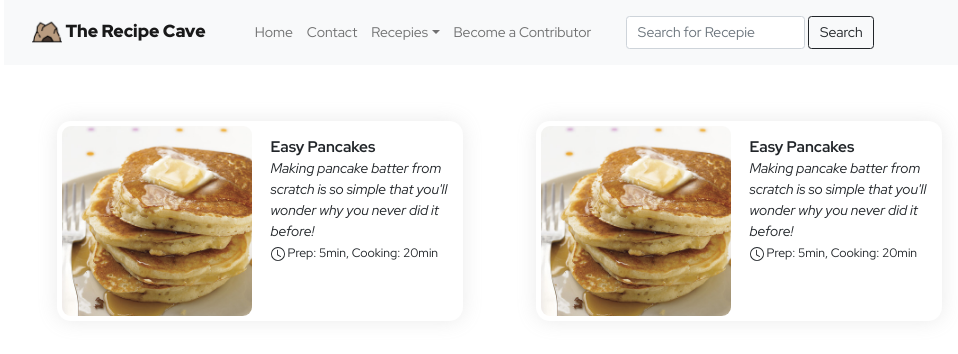
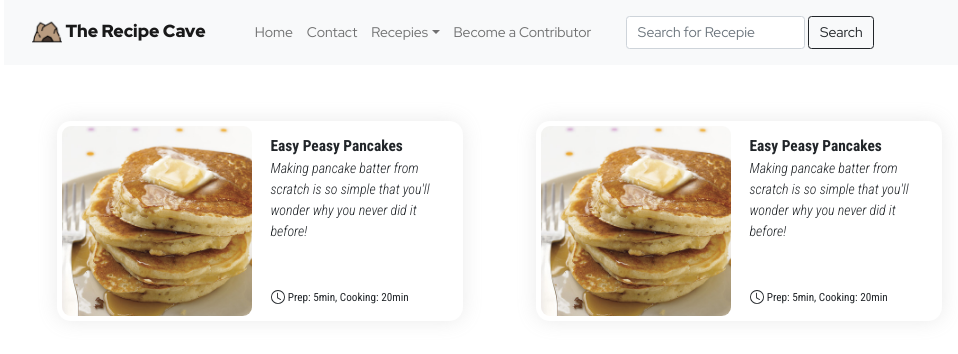
Before and after one commit to hejmi/recipe-cave, a React (Create React App) app: page / in a window 1280 px wide. Shown: the top 354 px of the page, without its empty margins (136-1094 px from the left). Built offline with nearby package versions, Linux system fonts and the light colour scheme.

Commit message:
position of prep/cooking time

```diff
--- a/src/App.css
+++ b/src/App.css
@@ -1,15 +1,15 @@
 @import url("https://fonts.googleapis.com/css2?family=Red+Hat+Display:ital,wght@0,400;0,500;0,700;0,900;1,400&display=swap");
+@import url("https://fonts.googleapis.com/css2?family=Roboto+Condensed:ital,wght@0,300;0,400;0,700;1,300&family=Roboto:wght@100&display=swap");
 
 html {
 	font-size: 14px;
 }
 .App {
-	font-family: "Red Hat Display", sans-serif;
+	font-family: "Roboto Condensed", sans-serif;
 	justify-content: space-between;
 }
 body {
-	font-family: "Red Hat Display", sans-serif;
-	background-color: #282c34;
+	font-family: "Roboto Condensed", sans-serif;
 }
 
 .header {
@@ -109,8 +109,10 @@ body {
 .recipe-title {
 	font-weight: 700;
 	font-size: 1.1rem;
+	text-transform: capitalize;
 }
 .recipe-content {
+	position: relative;
 	padding: 1rem;
 	height: 200px;
 }
@@ -118,8 +120,11 @@ body {
 	font-size: 1rem;
 }
 .recipe-bottom {
-	position: relative;
-	bottom: 0px;
+	position: absolute;
+	bottom: 1rem;
+}
+.recipe-bottom span {
+	font-size: 0.8rem;
 }
 
 @media screen and (max-width: 991px) {
--- a/src/components/ShowRecipe.js
+++ b/src/components/ShowRecipe.js
@@ -11,10 +11,10 @@ function ShowRecipe() {
 				<img src="/images/recipe/1.jpg" alt="1" className="recipe-image" />
 			</div>
 			<div className="recipe-content">
-				<div className="recipe-title">Easy Pancakes</div>
+				<div className="recipe-title">Easy Peasy Pancakes</div>
 				<em className="recipe-desc">Making pancake batter from scratch is so simple that you'll wonder why you never did it before!</em>
 				<div className="recipe-bottom">
-					<Clock /> <small>Prep: 5min, Cooking: 20min</small>
+					<Clock /> <span>Prep: 5min, Cooking: 20min</span>
 				</div>
 			</div>
 		</div>
```
